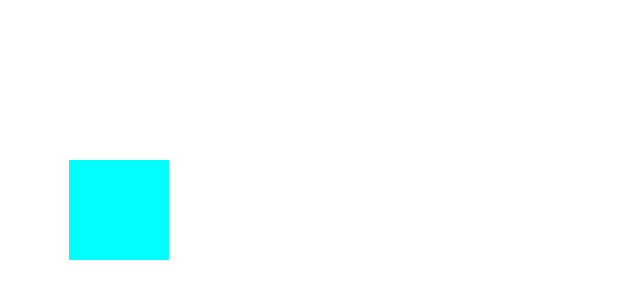
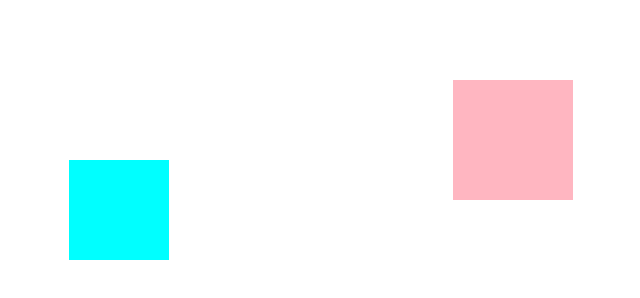
Before and after one commit to HarshRajMishra1995/codingNinjas, a plain HTML site: page webDevelopment/animation.html in a window 1280 px wide. Shown: the whole page, without its empty margins (187-827 px from the left). Drawn offline with Linux system fonts and the light colour scheme.

Commit message:
Added animation basic

```diff
--- a/webDevelopment/animation.css
+++ b/webDevelopment/animation.css
@@ -19,3 +19,18 @@
   transform: translate(400px) rotate(120deg) scale(0.5,0.5);
   border-radius: 50%;
 }
+
+#div-2{
+  width: 120px;
+  height: 120px;
+  background-color: lightpink;
+  position: absolute;
+  top:10%;
+  left:50%;
+  transition: 1s ease-in-out;
+}
+
+#div-2:hover{
+  transform: translate(120px) rotate(120deg);
+  border-radius: 50%;
+}
--- a/webDevelopment/animation.html
+++ b/webDevelopment/animation.html
@@ -7,5 +7,8 @@
     <div id="div-1">
 
     </div>
+    <div id="div-2">
+
+    </div>
   </body>
 </html>
```
